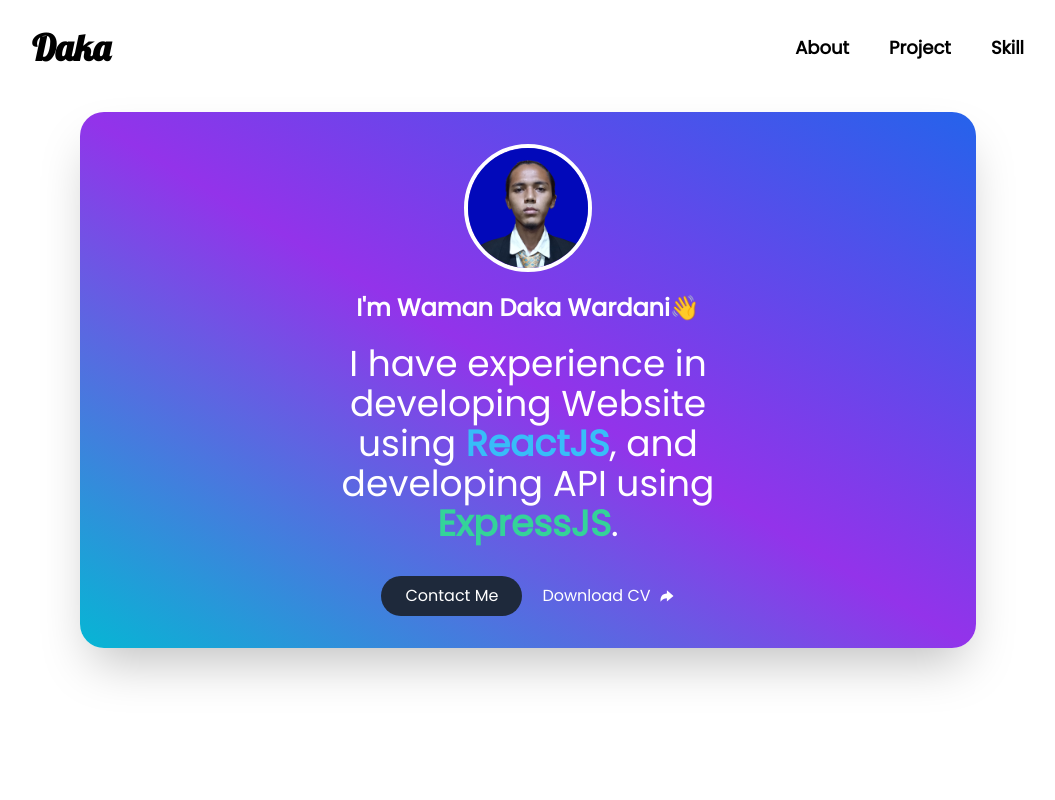
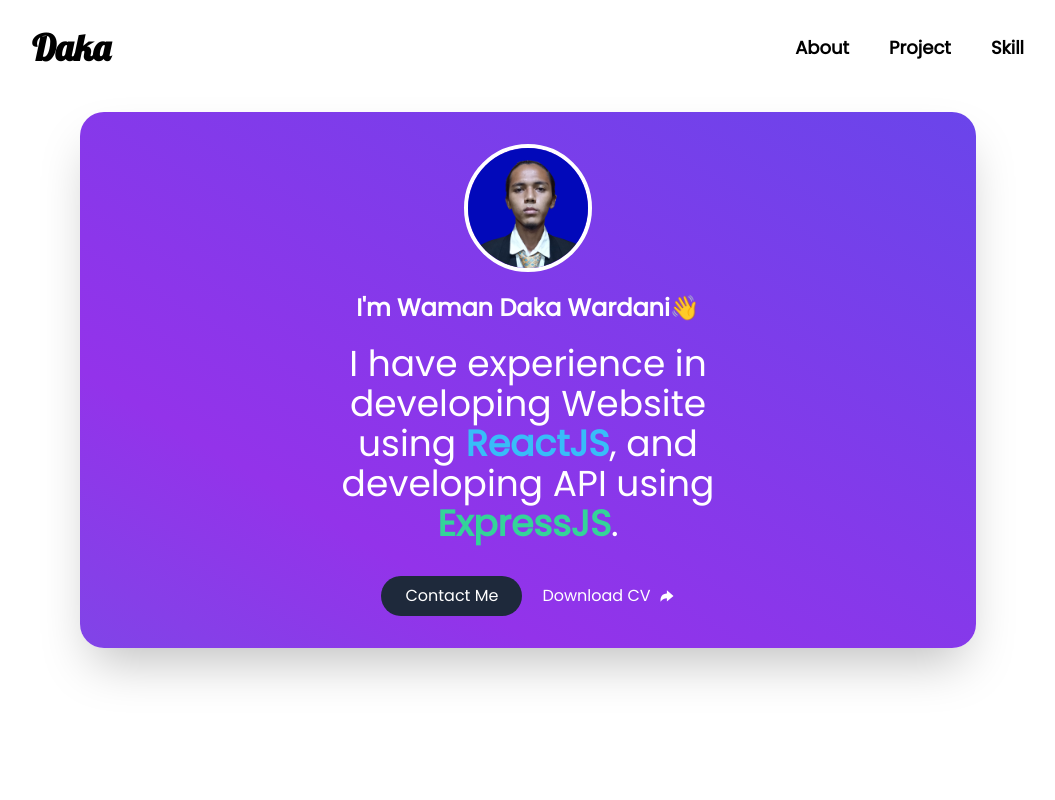
Before and after one commit to wamandaka/portfolio-2023-12-29, a React (Vite) app: page / in a window 1280 px wide. Shown: the top 800 px of the page, without its empty margins (112-1167 px from the left). Built offline with nearby package versions, Linux system fonts and the light colour scheme.

Commit message:
add animation

```diff
--- a/src/index.css
+++ b/src/index.css
@@ -20,6 +20,6 @@
   }
 
   .gradient-background {
-    @apply bg-gradient-to-tr from-cyan-500 via-purple-600 to-blue-600 animate-gradientBackgroundAnimate;
+    @apply bg-gradient-to-tr from-cyan-500 via-purple-600 to-blue-600 animate-gradientBackgroundAnimate bg-[length:400%_400%] [animation-duration:_5s];
   }
 }
```
